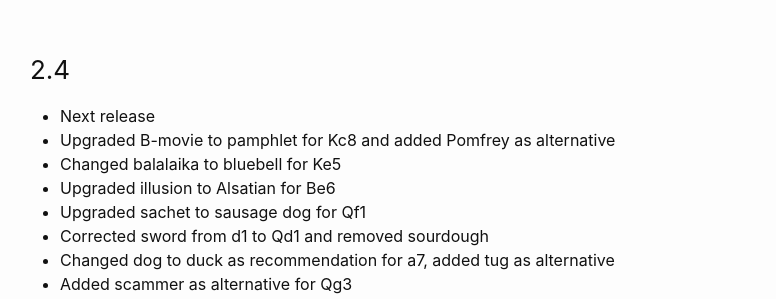
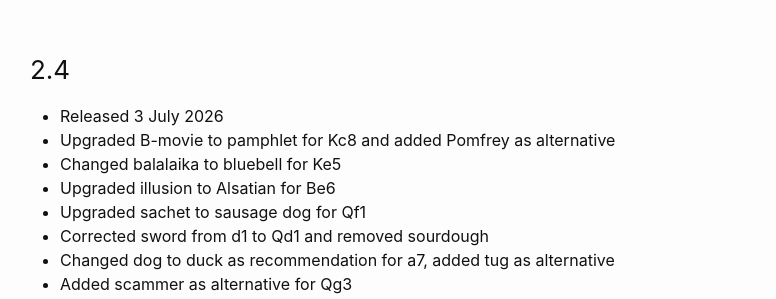
Before and after one commit to liontailedmacaque/liontailedmacaque.github.io, a Jekyll site: the page built from chessmemorypalace/versions.md, in a window 1280 px wide and 900 px high, scrolled down 4680 px. Shown: the part 154-453 px from the top of the window, without its empty margins (240-1016 px from the left). Built offline with Jekyll 4.4.1, drawn with Linux system fonts in a browser that asks for light colours.

Commit message:
Update versions.md

```diff
--- a/chessmemorypalace/versions.md
+++ b/chessmemorypalace/versions.md
@@ -122,7 +122,7 @@ This page lists the versions and the changes that have been made. The most signi
 - Added (I) to second instance of Nbc3 in Figure 5.3
 
 ### 2.4
-- Next release
+- Released 3 July 2026
 - Upgraded B-movie to pamphlet for Kc8 and added Pomfrey as alternative
 - Changed balalaika to bluebell for Ke5
 - Upgraded illusion to Alsatian for Be6
```
